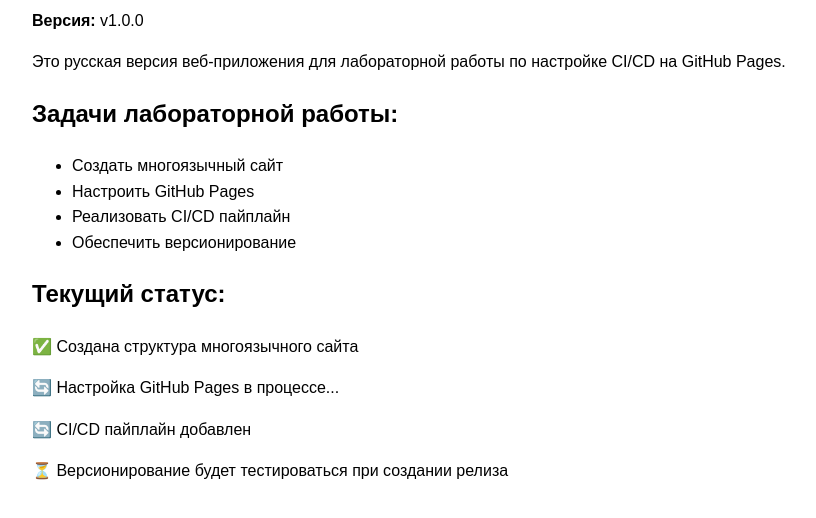
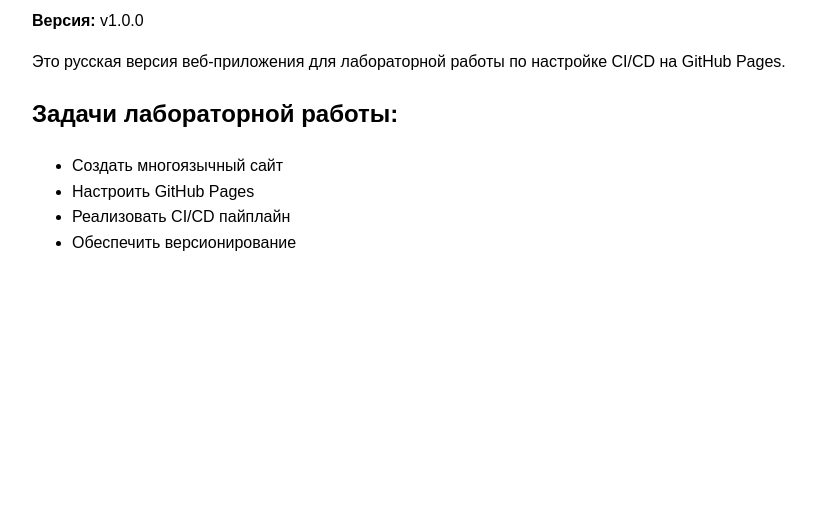
Before and after one commit to sllasshiiy/bash_lab4, a plain HTML site: page ru/index.html in a window 1280 px wide. Shown: the part 162-680 px from the top of the page, without its empty margins (208-1024 px from the left). Drawn offline with Linux system fonts and the light colour scheme.

```diff
--- a/ru/index.html
+++ b/ru/index.html
@@ -63,12 +63,6 @@
         </ul>
     </div>
 
-    <h2>Текущий статус:</h2>
-    <p>✅ Создана структура многоязычного сайта</p>
-    <p>🔄 Настройка GitHub Pages в процессе...</p>
-    <p>🔄 CI/CD пайплайн добавлен</p>
-    <p>⏳ Версионирование будет тестироваться при создании релиза</p>
-
     <script>
         const path = window.location.pathname;
         const versionMatch = path.match(/v(\d+\.\d+\.\d+)/);
```
